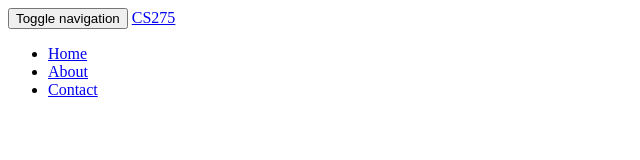
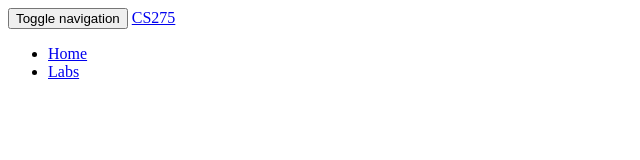
Before and after one commit to aaomidi/aao53-CS275-summer2016, a plain HTML site: page templates/navbar.html in a window 1280 px wide. Shown: the full height of the page, 0-640 px from the left. Drawn offline with Linux system fonts and the light colour scheme.

Commit message:
Fixed path.

```diff
--- a/templates/navbar.html
+++ b/templates/navbar.html
@@ -16,9 +16,8 @@
         </div>
         <div id="navbar" class="collapse navbar-collapse">
             <ul class="nav navbar-nav">
-                <li class="active"><a href="/">Home</a></li>
-                <li><a href="#about">About</a></li>
-                <li><a href="#contact">Contact</a></li>
+                <li class="active"><a href="https://aaomidi.github.io/aao53-CS275-summer2016/">Home</a></li>
+                <li><a href="https://aaomidi.github.io/aao53-CS275-summer2016/Labs">Labs</a></li>
             </ul>
         </div>
     </div>
```
